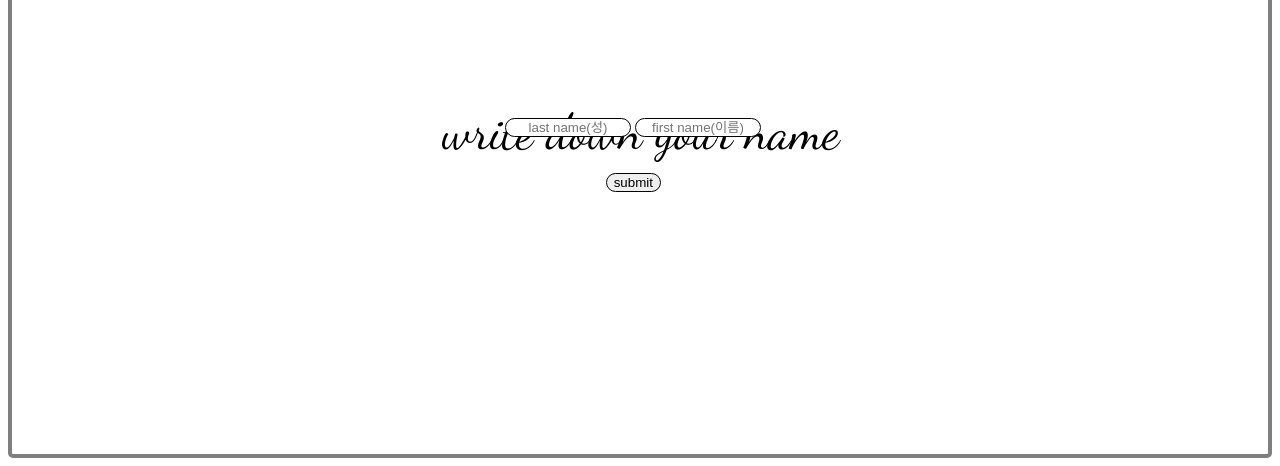
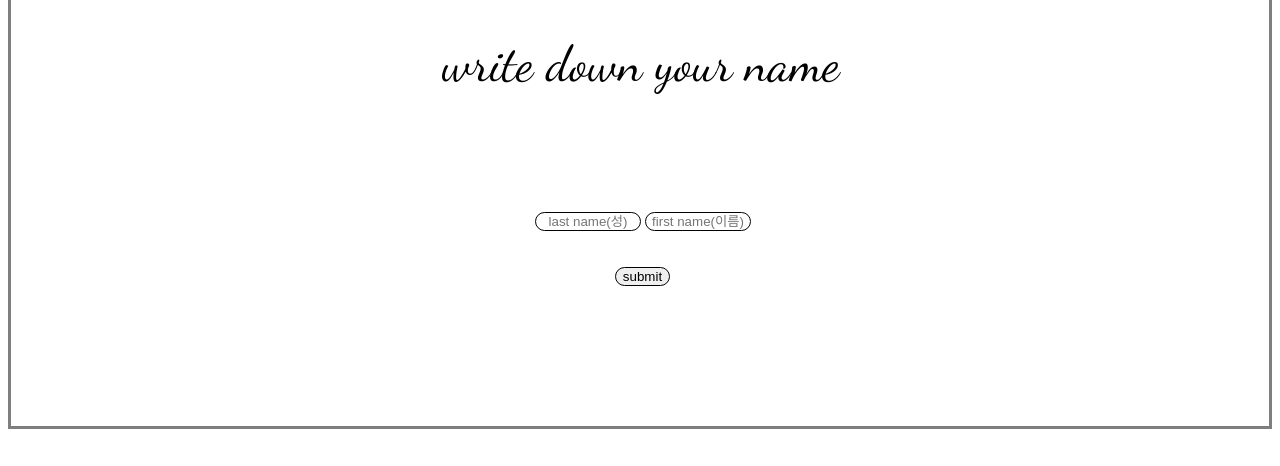
Before and after one commit to mons-trev/Project-mons-trev, a plain HTML site: page index.html in a window 1280 px wide. Shown: the part 410-876 px from the top of the page. After the commit the page ends 847 px from the top, so only its background shows below. Drawn offline with Linux system fonts and the light colour scheme.

Commit message:
index.html 수정

```diff
--- a/index.html
+++ b/index.html
@@ -24,51 +24,71 @@
       margin: 0px;
     }
 
-    .wrap {
-      height: 440px;
-    }
+
     #name {
-       position: absolute;
+       position: relative;
        left:50%;
-       top:50%;
-       margin-left:-135px;
+       top:0%;
+       margin-left:-245px;
        margin-top:-22px;
-       padding-top: 150px;
+       padding: 140px;
+       margin-right: 800px;
      }
      input {
-       width: 120px;
+       width: 100px;
        text-align: center;
        border: solid 1px;
        border-radius: 10px;
+
      }
      #submit {
       width: 55px;
       position: relative;
-      left: 6.3rem;
+      left: 5rem;
      }
      label {
        font-size: 50px;
        position: relative;
-       top:20%;
+       top:10%;
        font-family: 'Dancing Script';
        left:50%;
        margin-left: -198px;
      }
      body{
-       border: solid 4px rgba(0, 0, 0, .5);
-       border-radius: 5px;
-     }
+
+       border: solid 3px rgba(0, 0, 0, .5);
+
+   }
   </style>
 </head>
 <body>
+  <div>
+  <input id= "mode" type="button" value="night" style="width: 50px; border: solid 2px; border-radius: 150px; margin-left: 20px;"
+  onclick="
+  if(value=='night')
+  {
+    document.querySelector('body').style.background= 'black';
+  value= 'light';
+  document.querySelector('label').style.color= 'white';
+    document.querySelector('body').style.border= 'solid 3px rgba(255, 255, 255, .5)';
+
+  }
+  else{
+    document.querySelector('body').style.background= 'white';
+    document.querySelector('label').style.color= 'black';
+    value='night';
+    document.querySelector('body').style.border= 'solid 3px rgba(0, 0, 0, .5)';
+  }
+  ">
+</div>
   <h1>Get your own instagram name</h1>
-  <div class="wrap">
+
     <label>write down your name</label><br>
   <div id="name">
   <input type="text" name="last_name" placeholder="last name(성)">
   <input type="text" name="first_name" placeholder="first name(이름)"><br><br><br>
   <input type="submit" value="submit" id="submit">
   </div>
-  </div>
+
 </body>
 </html>
```
